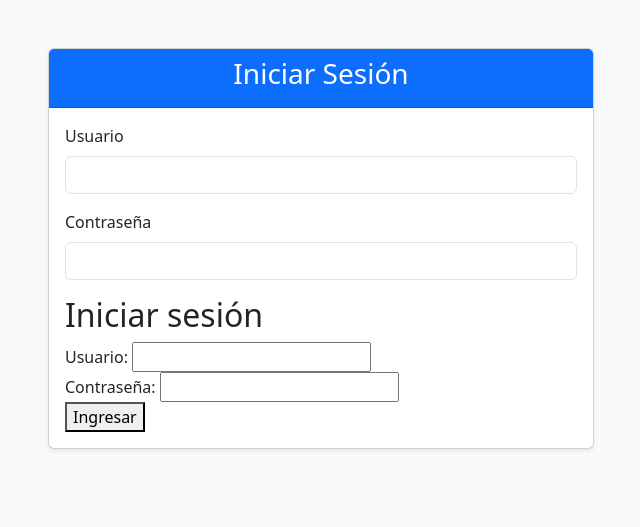
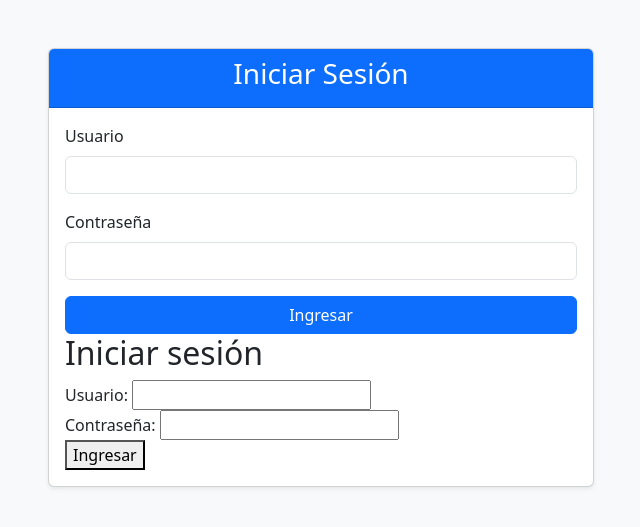
Before and after one commit to LeoGidev/djangoexample, a Django app: page /login/ in a window 1280 px wide. Shown: the top 527 px of the page, without its empty margins (319-959 px from the left). Run offline with Django 5.2, Linux system fonts and the light colour scheme.

Commit message:
se trabaja en estilos boostrap

```diff
--- a/ExampleDJANGO/miApp/templates/login.html
+++ b/ExampleDJANGO/miApp/templates/login.html
@@ -26,7 +26,9 @@
                                 <label for="password" class="form-label">Contraseña</label>
                                 <input type="password" class="form-control" id="password" name="password" required>
                             </div>
-
+                            <div class="d-grid">
+                                <button type="submit" class="btn btn-primary">Ingresar</button>
+                            </div>
 
     <h2>Iniciar sesión</h2>
     {% if error %}
```
